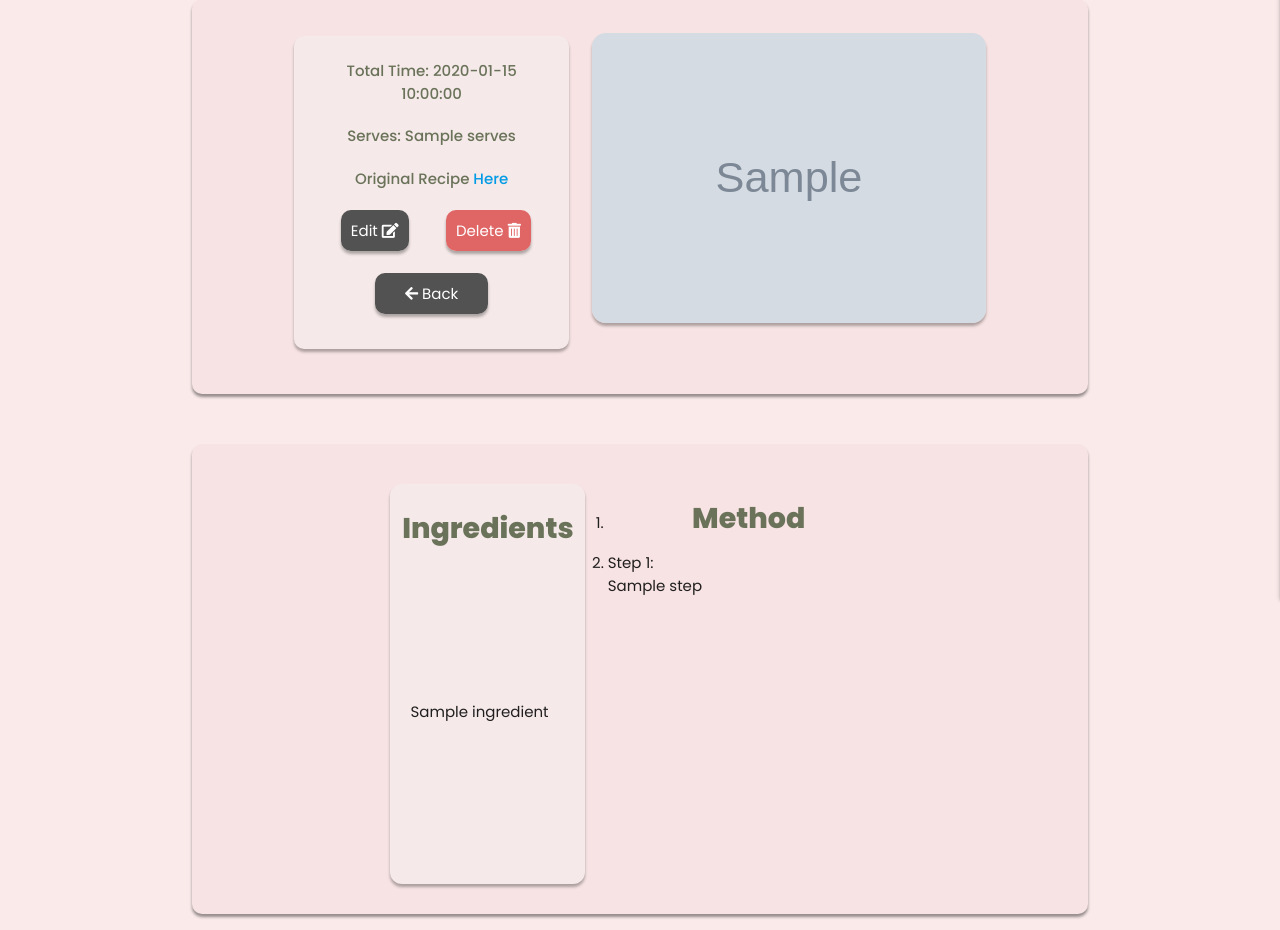
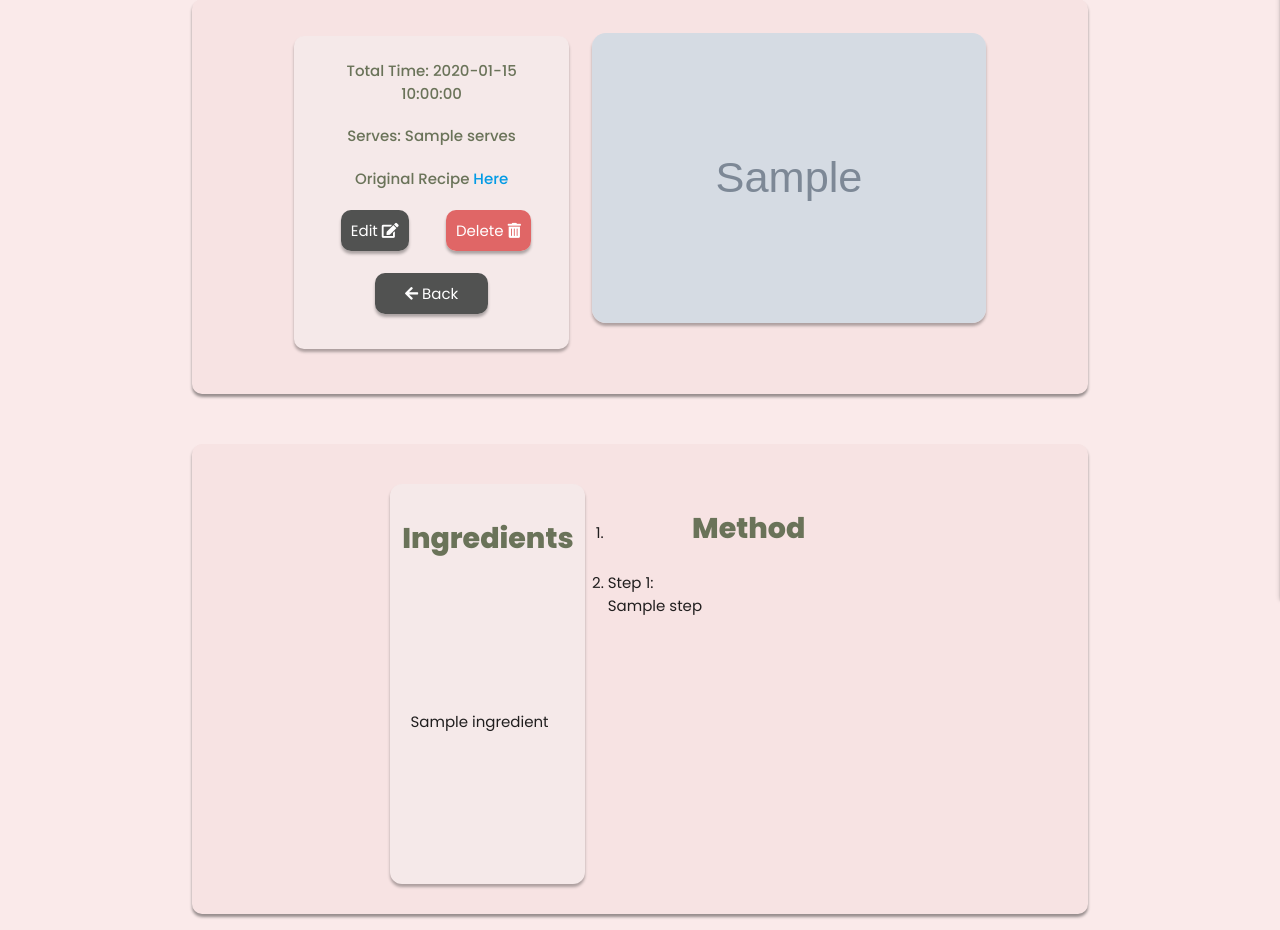
Before and after one commit to steff880/MS3-MyRecipeBook, a Flask app: template templates/full_recipe.html in a window 1280 px wide. Shown: the part 261-1191 px from the top of the page. Run offline with Flask 2, Linux system fonts and the light colour scheme; the template is opened without the code that fills it: most values are stand-ins (such as "Sample title", 1, 10 or a date in 2020); grey boxes marked "Sample" are stand-in pictures; some libraries are stand-ins or nearby versions.

Commit message:
Add padding to ing-heading and method-heading

```diff
--- a/static/css/style.css
+++ b/static/css/style.css
@@ -437,6 +437,7 @@ header .brand-logo,
     font-size: 1.9em;
     font-weight: 800;
     color: #6A7359;
+    padding: 10px 0;
 }
 
 .recipe-info .ingredients-list {
@@ -446,6 +447,7 @@ header .brand-logo,
     min-height: 300px;
     text-align: left;
     padding-left: 20px;
+    padding-bottom: 20px;
   }
 
 /* Footer */
```
